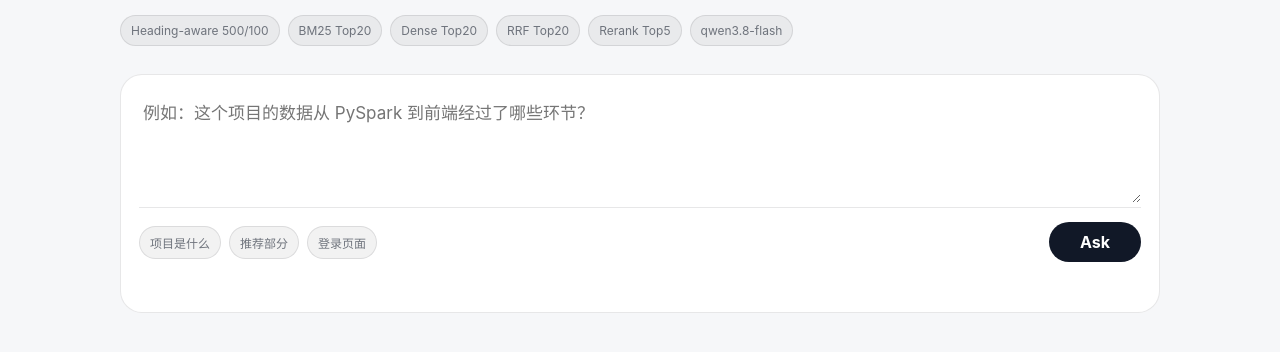
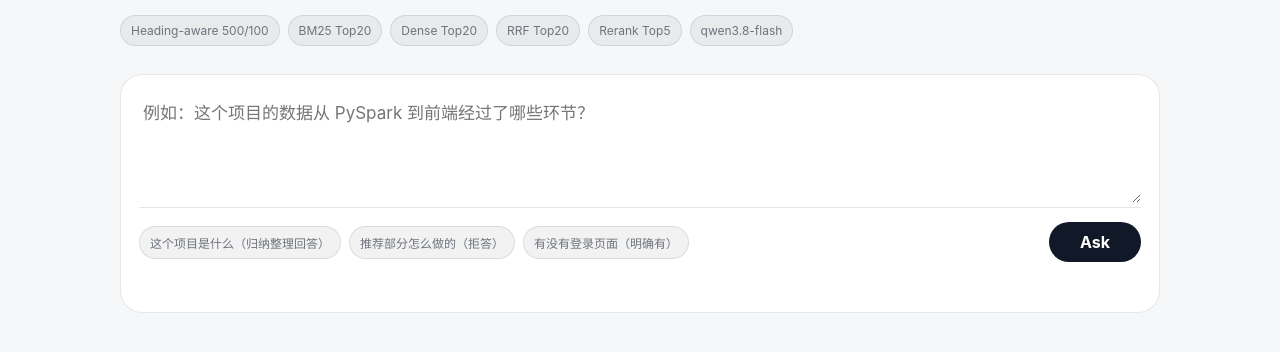
Before and after one commit to iozyang/Project-Knowledge-RAG, a plain HTML site: page demo/static/index.html in a window 1280 px wide. Shown: the part 178-530 px from the top of the page. Drawn offline with Linux system fonts and the light colour scheme.

Commit message:
add some keywwords.

```diff
--- a/demo/static/index.html
+++ b/demo/static/index.html
@@ -65,9 +65,9 @@
       <textarea id="question" placeholder="例如：这个项目的数据从 PySpark 到前端经过了哪些环节？"></textarea>
       <div class="footer">
         <div class="examples">
-          <button class="ghost" data-q="这个项目是什么">项目是什么</button>
-          <button class="ghost" data-q="推荐部分怎么做的">推荐部分</button>
-          <button class="ghost" data-q="有没有登录页面">登录页面</button>
+          <button class="ghost" data-q="这个项目是什么？">这个项目是什么（归纳整理回答）</button>
+          <button class="ghost" data-q="推荐部分怎么做的？">推荐部分怎么做的（拒答）</button>
+          <button class="ghost" data-q="有没有登录页面？">有没有登录页面（明确有）</button>
         </div>
         <button id="askBtn" class="primary">Ask</button>
       </div>
```
